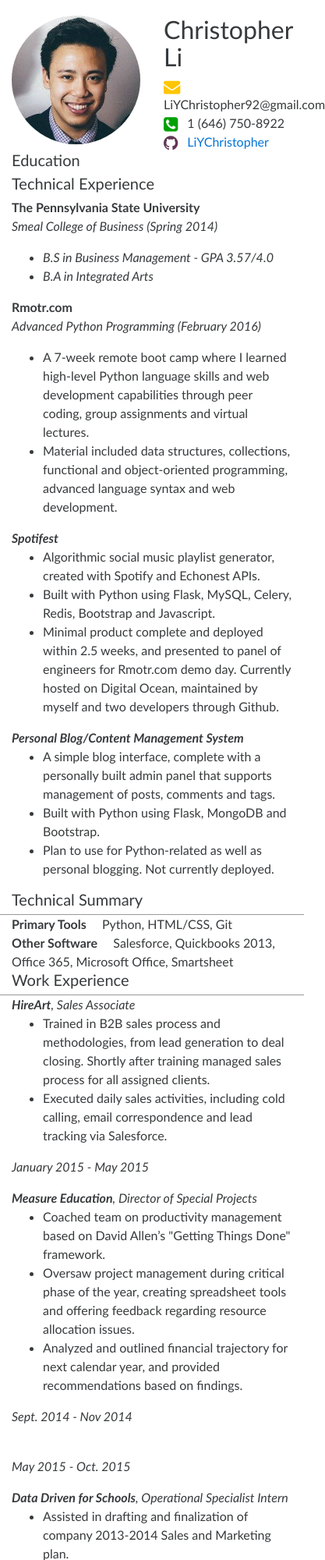
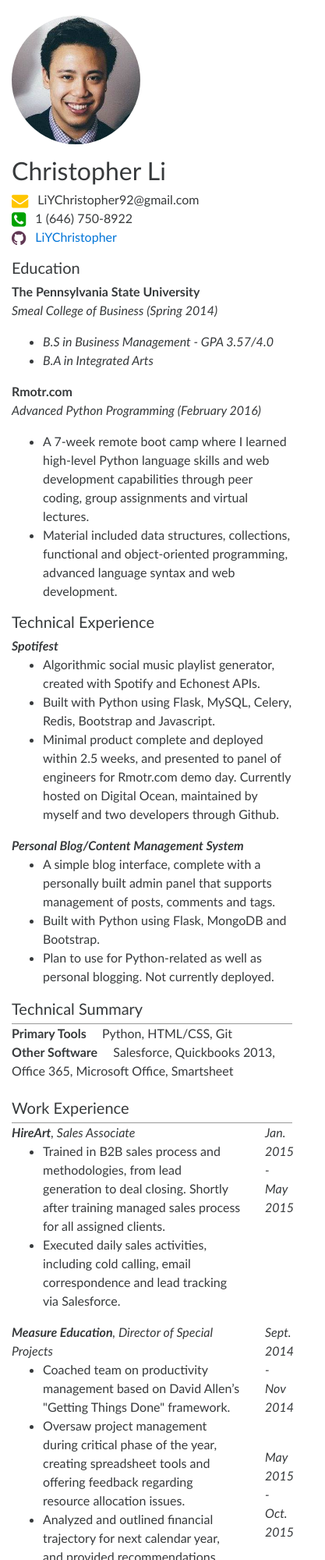
Before and after one commit to LiYChristopher/LiYChristopher.github.io, a plain HTML site: page index.html in a window 390 px wide. Shown: the top 2000 px of the page at 78% size, 417 px wide, since content can reach past the window. Drawn offline with nearby package versions, Linux system fonts and the light colour scheme.

Commit message:
Adjusted grid structure for better responsiveness

```diff
--- a/index.html
+++ b/index.html
@@ -19,23 +19,26 @@
 	<div class='container'>
 		<div class='container-narrow'>
 			<div class='col-container'>
+					<!-- Thumbnail & Contact Info -->
 					<div class='row'>
 						<!-- Thumbnail -->
-						<div class='col-xs-6'>
+						<div class='col-md-6 col-sm-6 col-xs-6'>
 							<div class='col-container'>
 								<img class='img-circle center-block img-fluid' src='./static/fb_crop.jpg'></img>
 							</div>
 						</div>
 						<!-- Name & Contact Info-->
-						<div class='col-xs-6'>
+						<div class='col-md-6 col-sm-6 col-xs-12'>
 							<div class='col-container'>
+							<p>
 							<h2>
 								Christopher Li
 							</h2>
 							<i class="fa fa-envelope fa-lg" style='color:#ffc600'></i>&emsp;LiYChristopher92@gmail.com<br>
 							<i class="fa fa-phone-square fa-lg" style='color:#00a100'></i>&emsp;1 (646) 750-8922 <br>
-							<i class="fa fa-github fa-lg" style='color:#613854'></i>&emsp;<a href="https://github.com/LiYChristopher">LiYChristopher</a><br>
+							<i class="fa fa-github fa-lg" style='color:#613854'></i>&emsp;<a href="https://github.com/LiYChristopher">LiYChristopher</a>
 							</div>
+							</p>
 						</div>
 					</div>
 			</div>
@@ -46,18 +49,8 @@
 					<div class='col-container'>
 						<h5>Education</h5>
 					</div>
-				</div>
-				<div class='col-sm-6'>
-					<div class='col-container'>
-						<h5> Technical Experience </h5>
-					</div>
-				</div>
-			</div>
-			<div class='row'>
-				<div class='col-sm-6'>
-					<div class='col-container'>
+					<p>
 					<strong>The Pennsylvania State University</strong><br> <i>Smeal College of Business (Spring 2014)</i>
-						<p>
 						<ul>
 							<li class='description'>B.S in Business Management - GPA 3.57/4.0</li>
 							<li class='description'>B.A in Integrated Arts </li>
@@ -74,10 +67,10 @@
 						</ul>
 					</p>
 				</div>
-				</div>
-				<!-- technical focuses -->
 				<div class='col-sm-6'>
 					<div class='col-container'>
+						<h5> Technical Experience </h5>
+					</div>
 					<!-- Spotifest, February 2016 -->
 					<strong class='description'>Spotifest</strong>
 					<ul>
@@ -104,13 +97,27 @@
 							Plan to use for Python-related as well as personal blogging. Not currently deployed.
 						</li>
 					</ul>
+
+				</div>
+			</div>
+			<div class='row'>
+				<div class='col-sm-6'>
+					<div class='col-container'>
+
+					</div>
+				</div>
+				<!-- technical focuses -->
+				<div class='col-sm-6'>
+					<div class='col-container'>
+
+
 					</div>
 				</div>
 			</div>
 			<!-- Technical Summary -->
-			<div class='row' style='border-bottom: solid #999999 1.5px'>
+			<div class='row'>
 				<div class='col-sm-12'>
-					<div class='col-container'>
+					<div class='col-container' style='border-bottom: solid #999999 1.5px'>
 						<h5> Technical Summary </h5>
 					</div>
 				</div>
@@ -120,20 +127,20 @@
 					<div class='col-container'>
 						<strong>Primary Tools</strong> &emsp; Python, HTML/CSS, Git <br>
 						<strong>Other Software</strong> &emsp; Salesforce, Quickbooks 2013, Office 365, Microsoft Office, Smartsheet
-					</div>
+					</div><br>
 				</div>
 			</div>
 			<!-- Work Experience BEGINNING -->
-			<div class='row' style='border-bottom: solid #999999 1.5px'>
-				<div class='col-sm-5'>
-					<div class='col-container'>
-						<h5 > Work Experience </h5>
+			<div class='row'>
+				<div class='col-sm-12'>
+					<div class='col-container' style='border-bottom: solid #999999 1.5px'>
+						<h5> Work Experience </h5>
 					</div>
 				</div>
 			</div>
 			<!-- HireArt, January 2015 - May 2015 -->
 			<div class='row'>
-				<div class='col-sm-10'>
+				<div class='col-sm-10 col-xs-10'>
 					<div class='col-container'>
 						<strong class='description'>HireArt</strong><i>, Sales Associate</i>
 						<ul>
@@ -148,15 +155,15 @@
 					</div>
 				</div>
 				<!-- HireArt, Date -->
-				<div class='col-sm-2'>
+				<div class='col-sm-2 col-xs-2'>
 					<div class='col-container'>
-						<p class='description'>January 2015 - May 2015</p>
+						<p class='description'>Jan. 2015 - May 2015</p>
 					</div>
 				</div>
 			</div>
 			<!-- Measure Education, May 2015 - October 2015 -->
 			<div class='row'>
-				<div class='col-sm-10'>
+				<div class='col-sm-10 col-xs-10'>
 					<div class='col-container'>
 						<strong class='description'>Measure Education</strong><i>, Director of Special Projects</i>
 						<ul>
@@ -169,7 +176,7 @@
 					</div>
 				</div>
 				<!-- Measure Education, Date -->
-				<div class='col-sm-2'>
+				<div class='col-sm-2 col-xs-2'>
 					<div class='col-container'>
 						<p class='description'>Sept. 2014 - Nov 2014</p><br><p class='description'>May 2015 - Oct. 2015</p>
 					</div>
@@ -177,7 +184,7 @@
 			</div>
 			<!-- DDFS, Summer 2013 -->
 			<div class='row'>
-				<div class='col-sm-10'>
+				<div class='col-sm-10 col-xs-10'>
 					<div class='col-container'>
 						<strong class='description'>Data Driven for Schools</strong><i>, Operational Specialist Intern</i>
 						<ul>
@@ -190,7 +197,7 @@
 					</div>
 				</div>
 				<!-- Measure Education, Date -->
-				<div class='col-sm-2'>
+				<div class='col-sm-2 col-xs-2'>
 					<div class='col-container'>
 						<p class='description'>Summer 2013</p>
 					</div>
```
Lines whose indentation alone changed are shown as unchanged.
